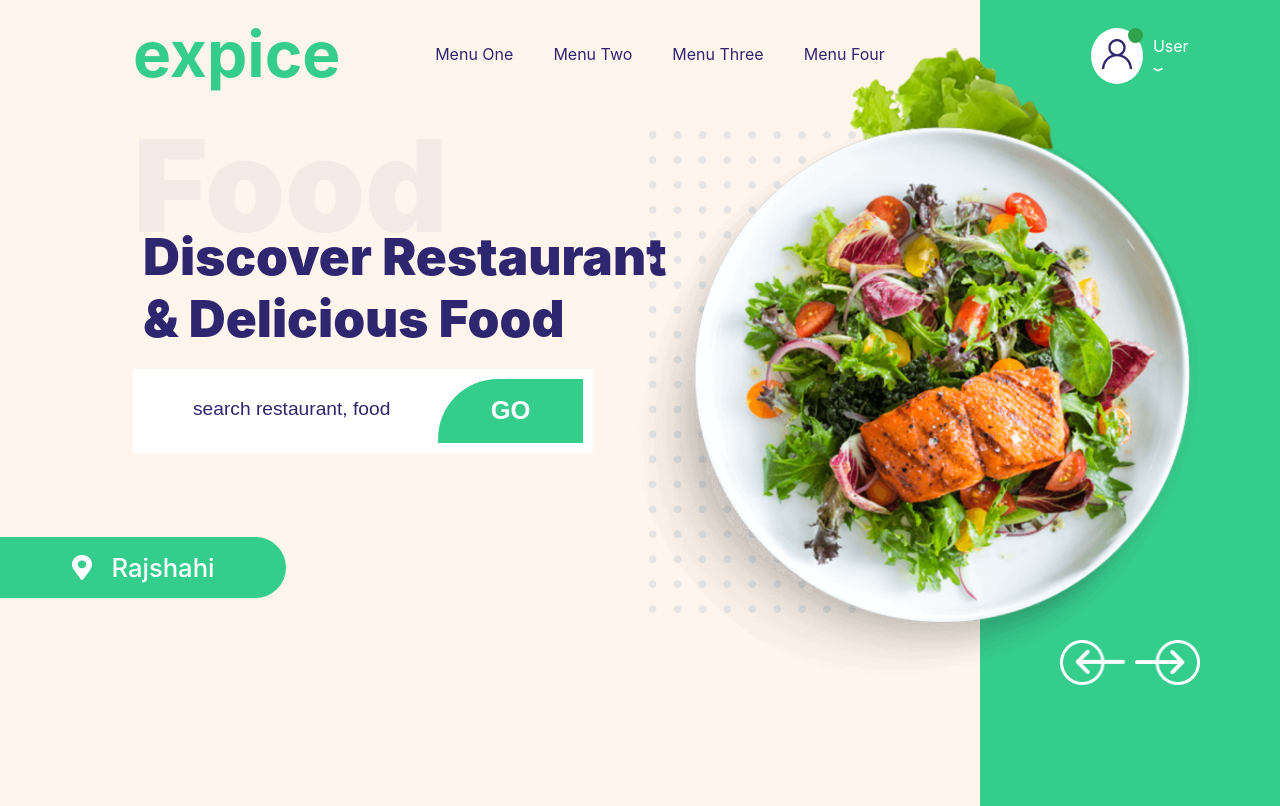
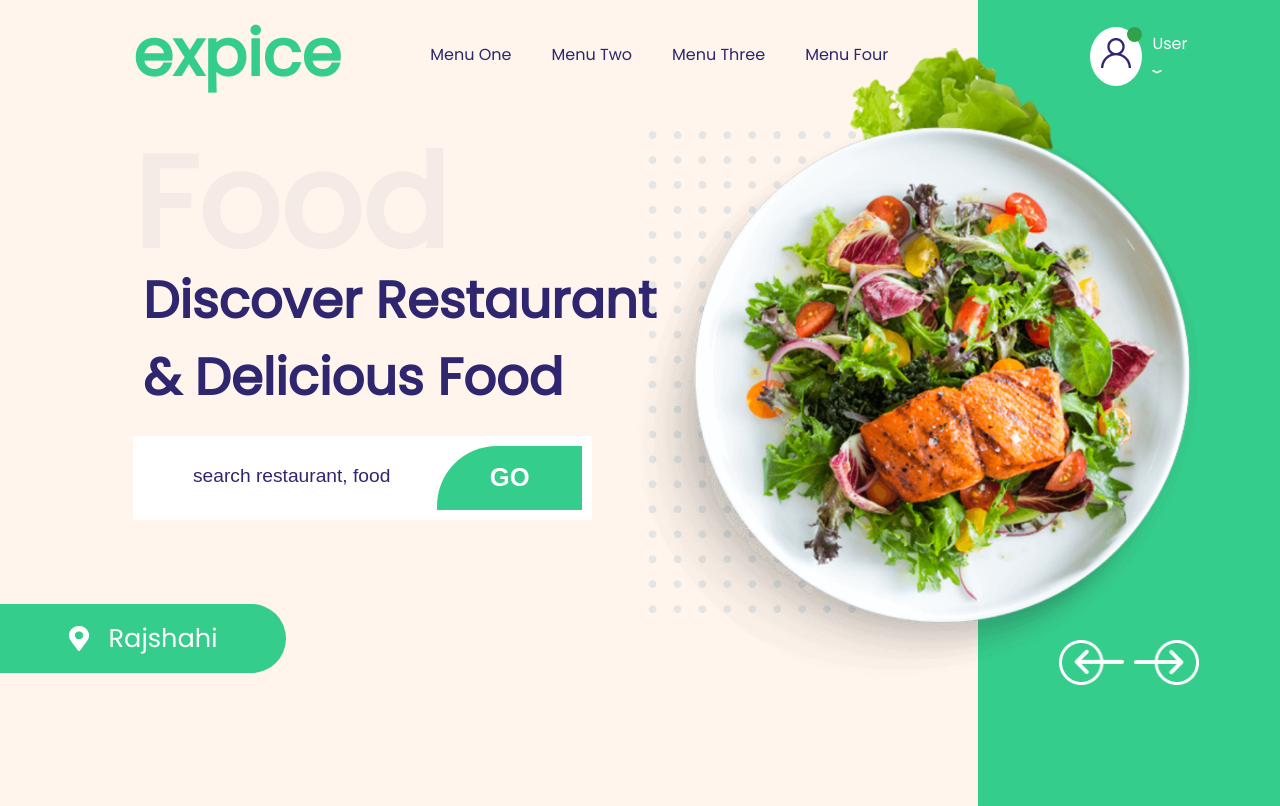
Before and after one commit to bofilio/restaurant_landing, a React (Create React App) app: page / in a window 1280 px wide. Built offline with nearby package versions, Linux system fonts and the light colour scheme.

Commit message:
adjasments

```diff
--- a/public/index.html
+++ b/public/index.html
@@ -8,7 +8,7 @@
       name="description"
       content="Web site created using create-react-app"
     />
-    <link rel="apple-touch-icon" href="%PUBLIC_URL%/logo192.png" />
+    <link rel="apple-touch-icon" href="%PUBLIC_URL%/logo2.png" />
     <link href='https://fonts.googleapis.com/css?family=Poppins' rel='stylesheet'>
     <link rel="manifest" href="%PUBLIC_URL%/manifest.json" />
     <title>expice</title>
--- a/src/App.css
+++ b/src/App.css
@@ -309,96 +309,3 @@ border-bottom: 1px var(--primary) solid;
     height: 16px;
   }
 }
-
-
-
-
-
-
-
-
-
-
-
-/*General global style*/
-body,html,h1,h2,h3,h4,h5,h6,p{
-  margin: 0;
-  padding: 0;
-}
-/*Flex box*/
-.d-flex{
-  display: flex;
-}
-.d-center{
-  justify-content: center;
-  align-items: center;
-}
-.align-items-center{
-  align-items: center;
-}
-.justify-content-center{
-  justify-content: center;
-}
-.flex-column{
-  flex-direction:column;
-}
-.flex-row{
-  flex-direction: row;
-}
-.flex-grow{
-  flex-grow: 1;
-}
-
-/* positionning */
-.relative{
-  position: relative;
-}
-.absolute{
-  position: absolute;
-}
-.fixed{
-  position: fixed;
-}
-.sticky{
-  position: sticky;
-}
-/*Coloring*/
-.white{
-  color: white;
-}
-.bg-white{
-  background-color: white;
-}
-/*Marging*/
-.ml-2{
-  margin-left: calc(var(--spacing)*2);
-}
-.ml-4{
-  margin-left: calc(var(--spacing)*4);
-}
-.ml-26{
-  margin-left: calc(var(--spacing)*26);
-}
-
-.mr-8{
-  margin-right: calc(var(--spacing)*8);
-}
-.mt-4{
-  margin-top:calc(var(--spacing)*4);
-}
-.mt-8{
-  margin-top:calc(var(--spacing)*8);
-}
-.mt-43{
-  margin-top:calc(var(--spacing)*43);
-}
-/*padding*/
-.p-1{
-  padding: var(--spacing);
-}
-.p-2{
-  padding: calc(var(--spacing)*2);
-}
-.p-3{
-  padding: calc(var(--spacing)*3);
-}
--- a/src/App.js
+++ b/src/App.js
@@ -7,6 +7,7 @@ import toright from './imgs/toright.png';
 import user_icon from './imgs/User-icon.png';
 import vector from './imgs/Vector.png';
 import './App.css';
+import './globale.css';
 function App() {
   return (
     <div className="d-flex flex-column container">
--- a/src/globale.css
+++ b/src/globale.css
@@ -58,9 +58,6 @@ body,html,h1,h2,h3,h4,h5,h6,p{
   .ml-26{
     margin-left: calc(var(--spacing)*26);
   }
-  .m-l-26{
-    margin-left: calc(var(--spacing)*-26);
-  }
   .mr-8{
     margin-right: calc(var(--spacing)*8);
   }
@@ -73,9 +70,7 @@ body,html,h1,h2,h3,h4,h5,h6,p{
   .mt-43{
     margin-top:calc(var(--spacing)*43);
   }
-  .m-t-12{
-    margin-top:  calc(var(--spacing)*-12);
-  }
+
   /*padding*/
   .p-1{
     padding: var(--spacing);
--- a/src/index.css
+++ /dev/null
@@ -1,13 +0,0 @@
-body {
-  margin: 0;
-  font-family: -apple-system, BlinkMacSystemFont, 'Segoe UI', 'Roboto', 'Oxygen',
-    'Ubuntu', 'Cantarell', 'Fira Sans', 'Droid Sans', 'Helvetica Neue',
-    sans-serif;
-  -webkit-font-smoothing: antialiased;
-  -moz-osx-font-smoothing: grayscale;
-}
-
-code {
-  font-family: source-code-pro, Menlo, Monaco, Consolas, 'Courier New',
-    monospace;
-}
--- a/src/index.js
+++ b/src/index.js
@@ -1,6 +1,5 @@
 import React from 'react';
 import ReactDOM from 'react-dom';
-import './index.css';
 import App from './App';
 import reportWebVitals from './reportWebVitals';
 
@@ -11,7 +10,4 @@ ReactDOM.render(
   document.getElementById('root')
 );
 
-// If you want to start measuring performance in your app, pass a function
-// to log results (for example: reportWebVitals(console.log))
-// or send to an analytics endpoint. Learn more: https://bit.ly/CRA-vitals
 reportWebVitals();
```
Also changed, not shown: public/logo2.png (added), src/logo.svg (deleted).
